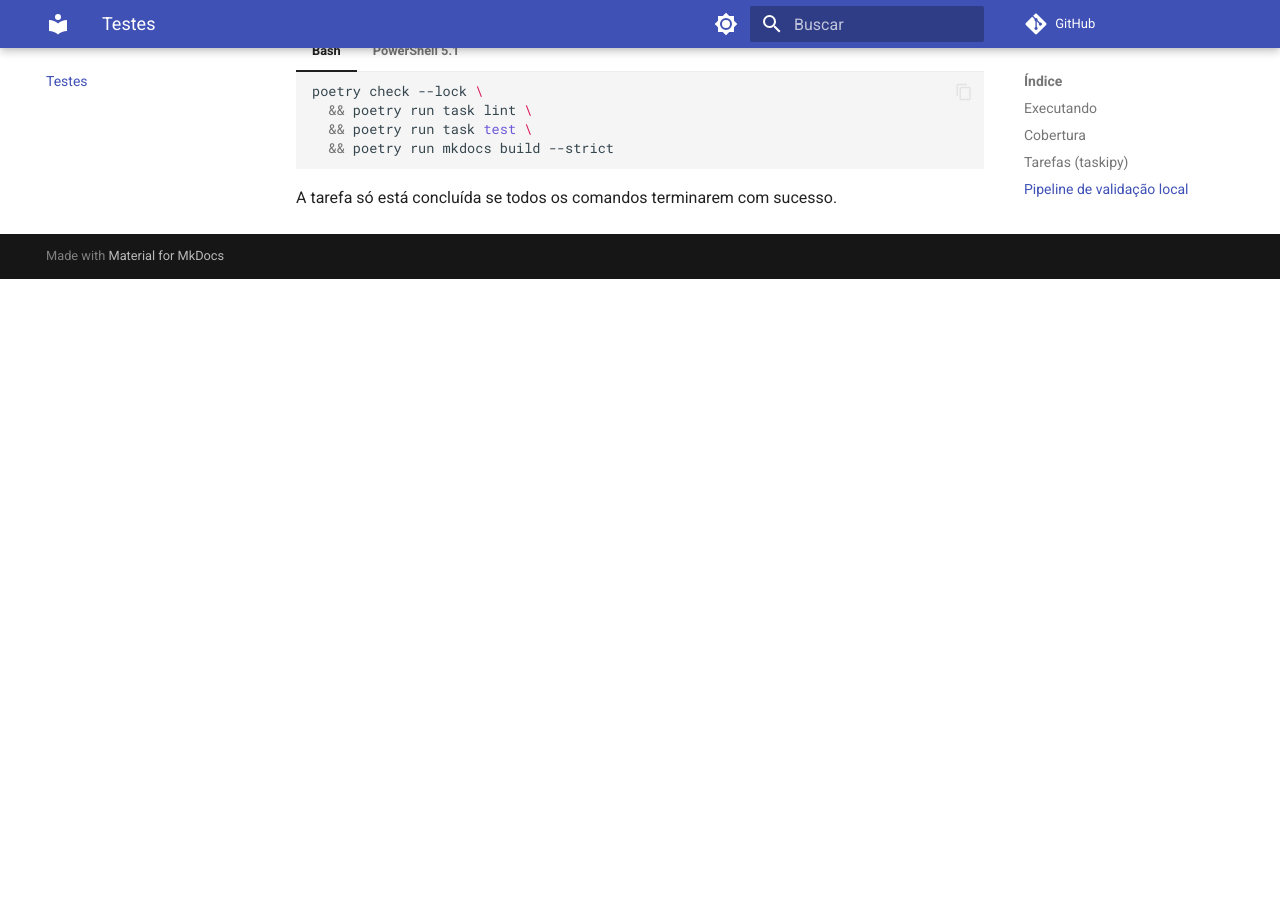
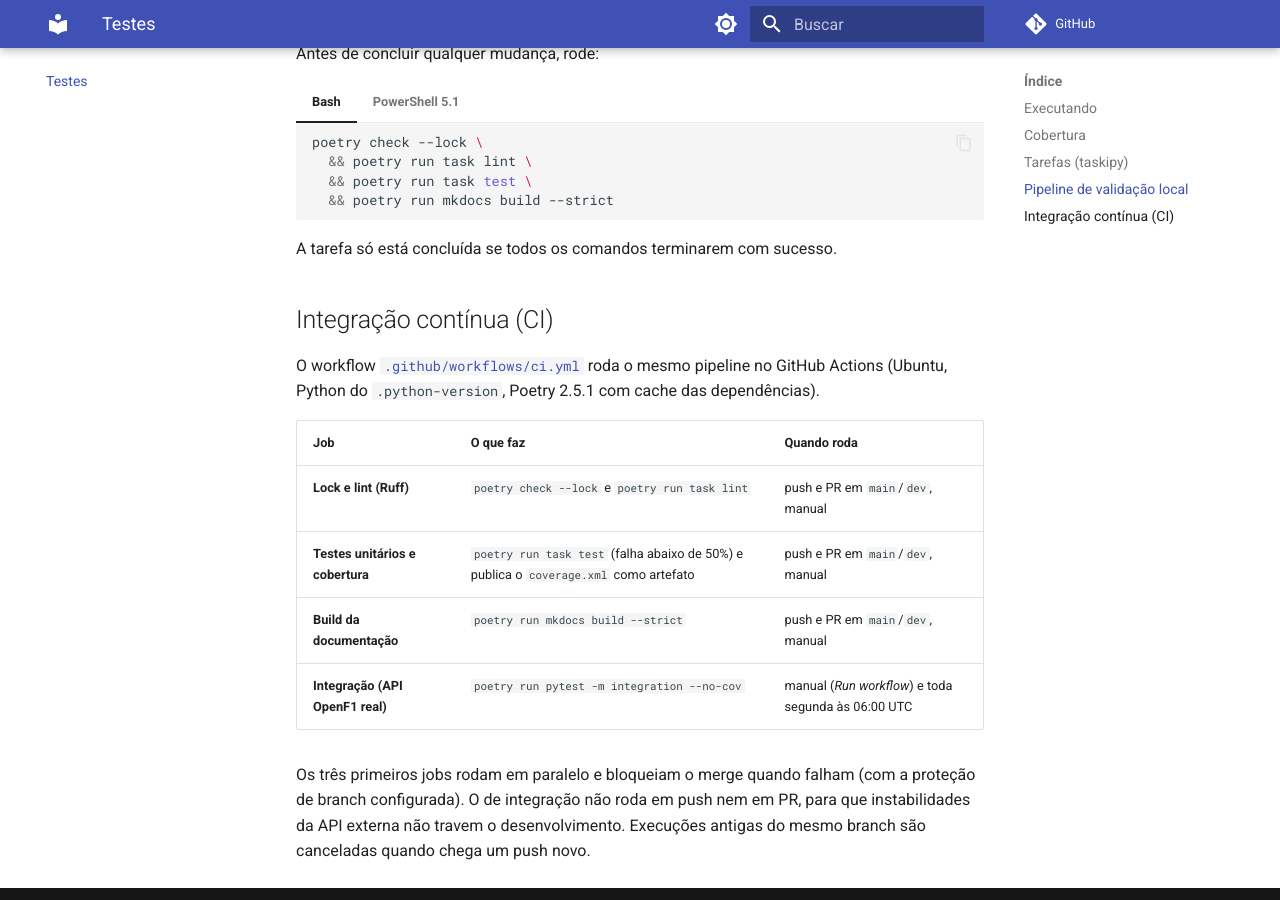
Before and after one commit to carlalerisse/Formula_1, an MkDocs documentation site: the page built from docs/testes.md, in a window 1280 px wide and 900 px high, scrolled down 2448 px. Built offline with MkDocs 1.6.1 and Material for MkDocs 9.7.7, drawn with Linux system fonts in a browser that asks for light colours; comment, search, counter and statistics services are not loaded; before the commit the page ends 2727 px from its top, so only the background shows below that; some of the changed text lies outside the part shown.

Commit message:
Adicionado CI

````diff
--- a/docs/testes.md
+++ b/docs/testes.md
@@ -27,7 +27,7 @@ tests/
 | Objetivo | Comando |
 |---|---|
 | Testes unitários (sem rede), com cobertura | `poetry run task test` (atalho de `poetry run pytest -m "not integration"`) |
-| Teste de integração (chamada real e pequena) | `poetry run pytest -m integration` |
+| Teste de integração (chamada real e pequena) | `poetry run pytest -m integration --no-cov` |
 | Todos os testes | `poetry run pytest` |
 | Um arquivo ou teste específico | `poetry run pytest tests/unit/domain/test_transform.py::test_parse_gap_valores_validos -v` |
 
@@ -41,7 +41,9 @@ Os testes unitários são determinísticos e não acessam a rede:
 
 O teste de integração faz uma única consulta real
 (`sessions?year=2023&session_name=Race`) e falha se a API estiver fora do ar.
-Por isso ele fica fora do pipeline padrão de validação.
+Por isso ele fica fora do pipeline padrão de validação. Rode-o com `--no-cov`:
+sozinho, ele não atinge o mínimo de 50% de cobertura, que vale apenas para a
+suíte unitária.
 
 ## Cobertura
 
@@ -98,3 +100,21 @@ Antes de concluir qualquer mudança, rode:
     ```
 
 A tarefa só está concluída se todos os comandos terminarem com sucesso.
+
+## Integração contínua (CI)
+
+O workflow [`.github/workflows/ci.yml`](https://github.com/carlalerisse/F-rmula_1/blob/main/.github/workflows/ci.yml)
+roda o mesmo pipeline no GitHub Actions (Ubuntu, Python do `.python-version`,
+Poetry 2.5.1 com cache das dependências).
+
+| Job | O que faz | Quando roda |
+|---|---|---|
+| **Lock e lint (Ruff)** | `poetry check --lock` e `poetry run task lint` | push e PR em `main`/`dev`, manual |
+| **Testes unitários e cobertura** | `poetry run task test` (falha abaixo de 50%) e publica o `coverage.xml` como artefato | push e PR em `main`/`dev`, manual |
+| **Build da documentação** | `poetry run mkdocs build --strict` | push e PR em `main`/`dev`, manual |
+| **Integração (API OpenF1 real)** | `poetry run pytest -m integration --no-cov` | manual (*Run workflow*) e toda segunda às 06:00 UTC |
+
+Os três primeiros jobs rodam em paralelo e bloqueiam o merge quando falham
+(com a proteção de branch configurada). O de integração não roda em push nem
+em PR, para que instabilidades da API externa não travem o desenvolvimento.
+Execuções antigas do mesmo branch são canceladas quando chega um push novo.
````
Also changed, not shown: README.md (+7 -2 lines), 1 other file.
